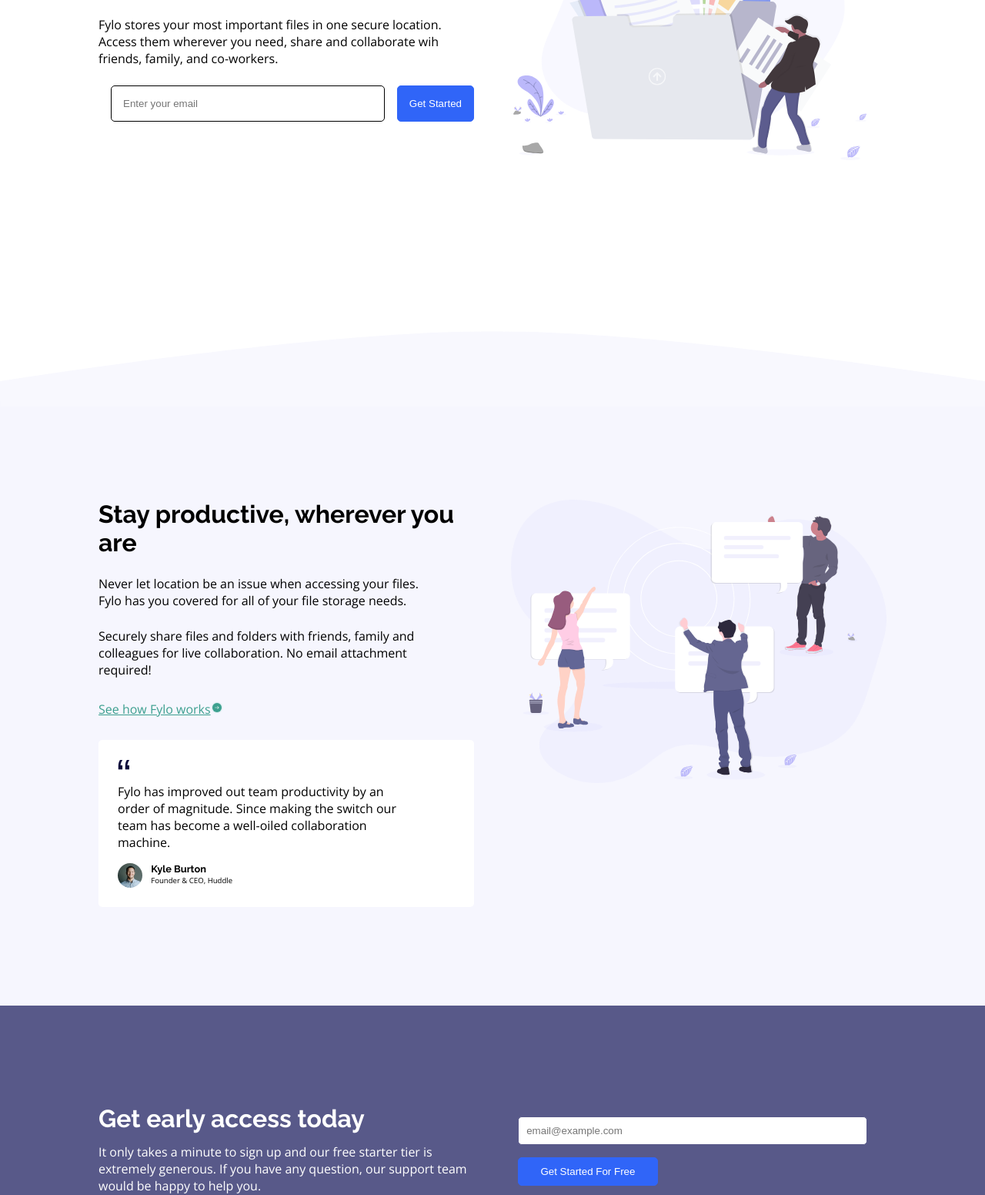
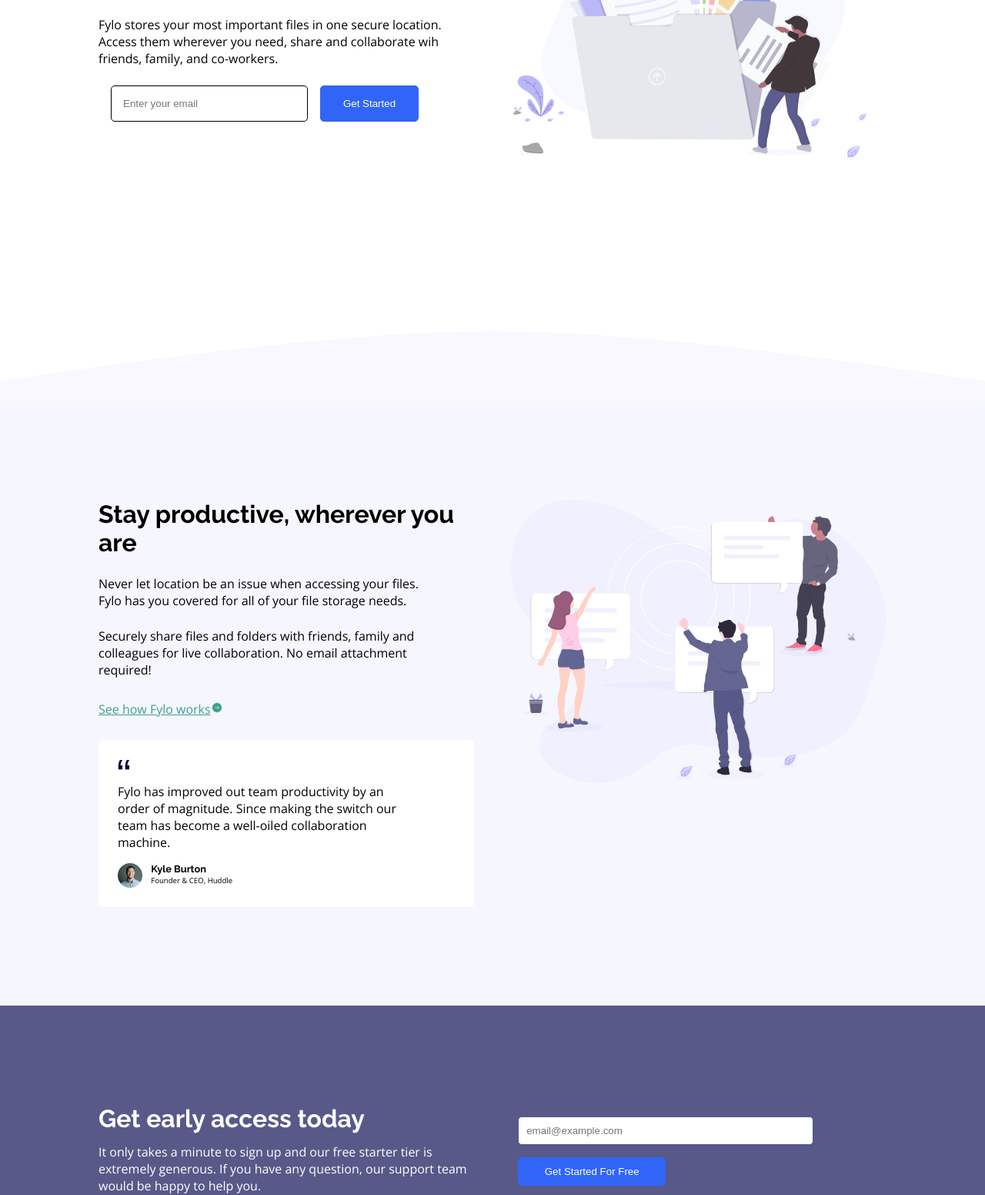
Before and after one commit to pbitonga17/fylo-landing-page, a plain HTML site: page index.html in a window 1280 px wide. Shown: the part 369-1921 px from the top of the page at 77% size. Drawn offline with nearby package versions, Linux system fonts and the light colour scheme.

Commit message:
Update styles.css

```diff
--- a/css/styles.css
+++ b/css/styles.css
@@ -277,6 +277,12 @@ footer li a {
         display: flex;
         width: 100%;
     }
+    #h-email {
+        width: 20vw;
+    }
+    #h-submit {
+        width: 10vw;
+    }
     .second-container {
         display: grid;
         grid-template-columns: 1fr 1fr;
@@ -322,6 +328,7 @@ footer li a {
     }
     .signup {
         text-align: left;
+        margin: auto;
     }
     .signup h2 {
         font-size: 2rem;
@@ -330,10 +337,10 @@ footer li a {
         font-size: 1rem;
     }
     #signup {
-        width: 100%;
+        width: 30vw;
     }
     #signup-submit {
-        width: 40%;
+        width: 15vw;
     }
     footer {
         display: grid;
```
